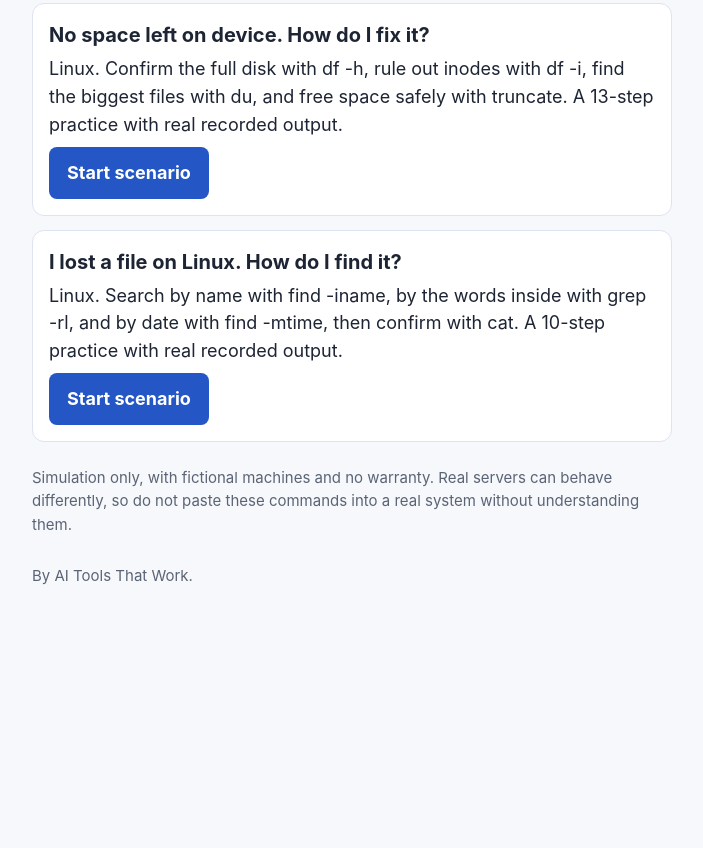
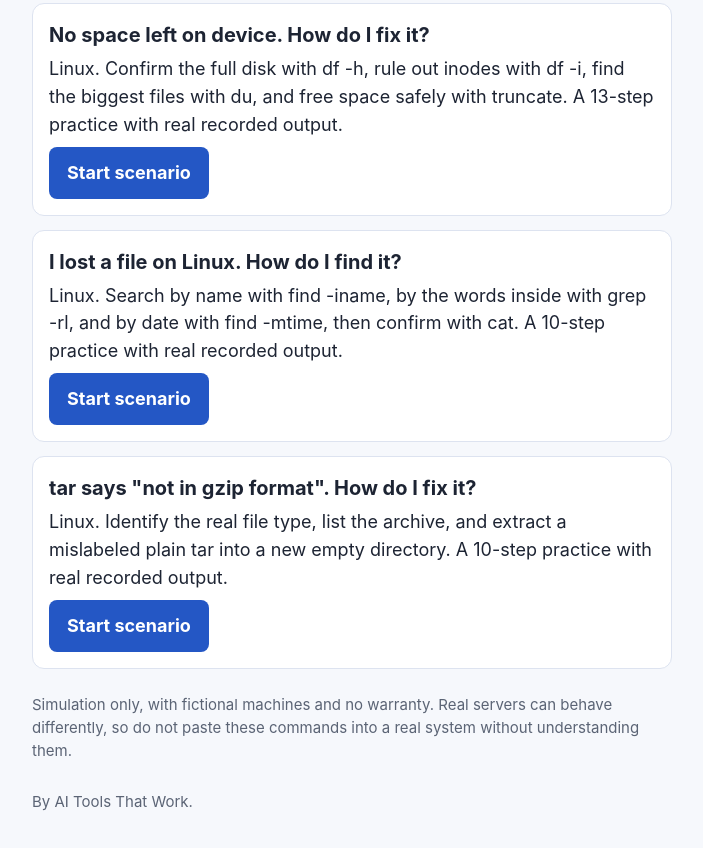
Before and after one commit to faiz12321/ai-tools-that-work, a plain HTML site: page scenarios.html in a window 1280 px wide. Shown: the part 2677-3525 px from the top of the page, without its empty margins (288-991 px from the left). Before the commit the page ends 3312 px from the top, so only its background shows below. Drawn offline with Linux system fonts and the light colour scheme.

Commit message:
Add scenario 14 card after scenario 13

```diff
--- a/scenarios.html
+++ b/scenarios.html
@@ -46,6 +46,7 @@ a{color:#2457c5}
 <li class="card"><div><h2>bash: cd: too many arguments. How do I fix it?</h2><p>Linux. bash splits at spaces, so quote or escape folder names with spaces; check where you are with pwd. An 8-step practice with real recorded output.</p><a class="btn" href="scenario-11-cd-too-many-arguments.html">Start scenario</a></div></li>
 <li class="card"><div><h2>No space left on device. How do I fix it?</h2><p>Linux. Confirm the full disk with df -h, rule out inodes with df -i, find the biggest files with du, and free space safely with truncate. A 13-step practice with real recorded output.</p><a class="btn" href="scenario-12-no-space-left-on-device.html">Start scenario</a></div></li>
 <li class="card"><div><h2>I lost a file on Linux. How do I find it?</h2><p>Linux. Search by name with find -iname, by the words inside with grep -rl, and by date with find -mtime, then confirm with cat. A 10-step practice with real recorded output.</p><a class="btn" href="scenario-13-find-lost-file.html">Start scenario</a></div></li>
+<li class="card"><div><h2>tar says &quot;not in gzip format&quot;. How do I fix it?</h2><p>Linux. Identify the real file type, list the archive, and extract a mislabeled plain tar into a new empty directory. A 10-step practice with real recorded output.</p><a class="btn" href="scenario-14-not-in-gzip-format.html">Start scenario</a></div></li>
 </ul>
 <p class="simnote">Simulation only, with fictional machines and no warranty. Real servers can behave differently, so do not paste these commands into a real system without understanding them.</p>
 <footer>By AI Tools That Work.</footer>
```
